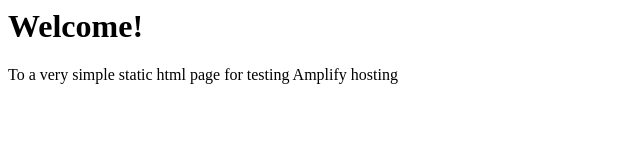
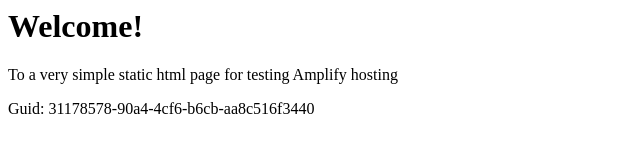
Before and after one commit to aws-aemilia-fra/Github-PR-Commit-Integration-Test-DoNotTouch-v1-preprod-eu-central-1, a website: page src/index.html in a window 1280 px wide. Shown: the whole page, without its empty margins (0-640 px from the left). Drawn offline with Linux system fonts and the light colour scheme.

Commit message:
commit from integ tests

```diff
--- a/src/index.html
+++ b/src/index.html
@@ -1,3 +1,5 @@
+
+
 <html lang="en">
 
 <head>
@@ -10,6 +12,6 @@
 <body>
     <h1>Welcome!</h1>
     <p>To a very simple static html page for testing Amplify hosting</p>
-</body>
+    <p>Guid: 31178578-90a4-4cf6-b6cb-aa8c516f3440</p></body>
 
 </html>
```
